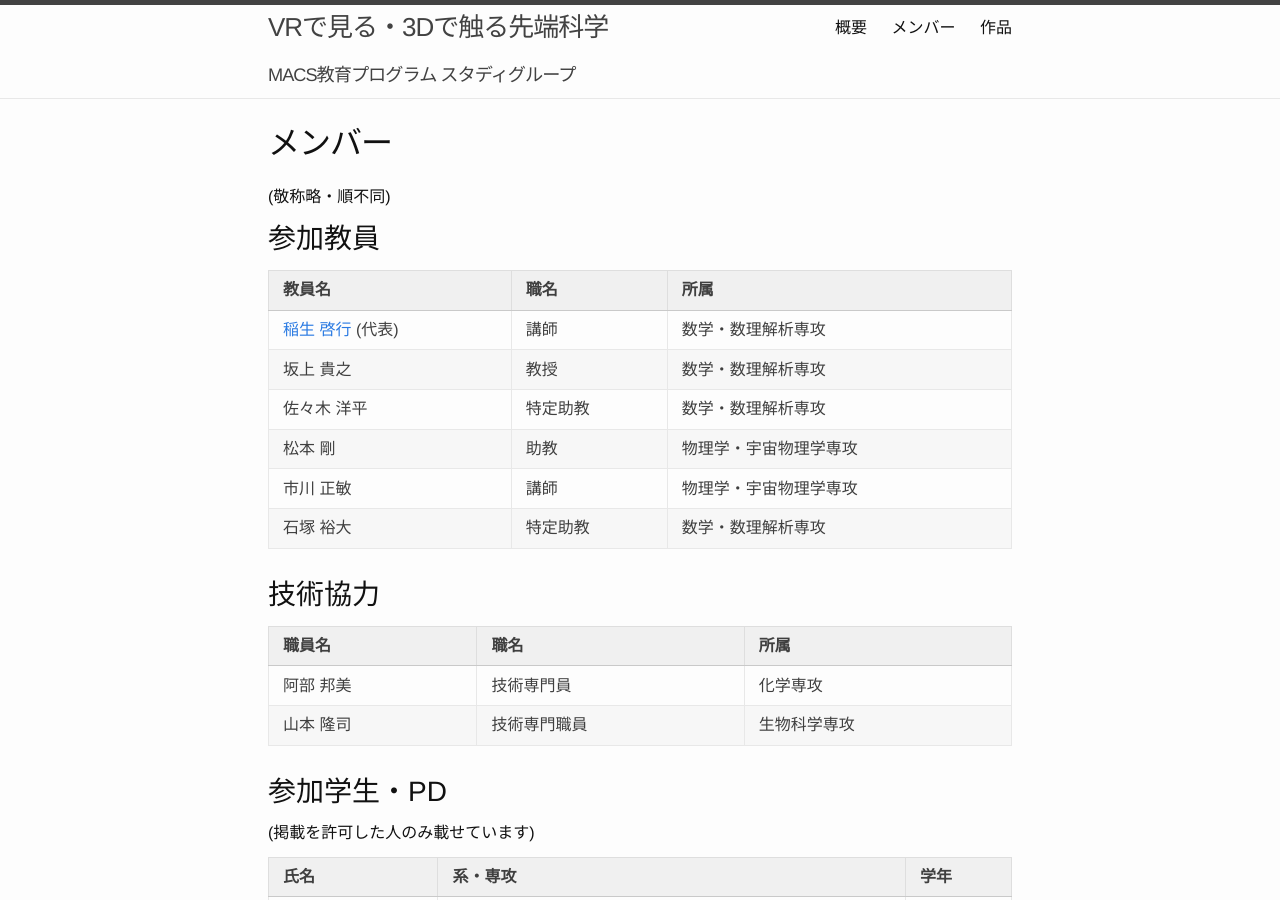
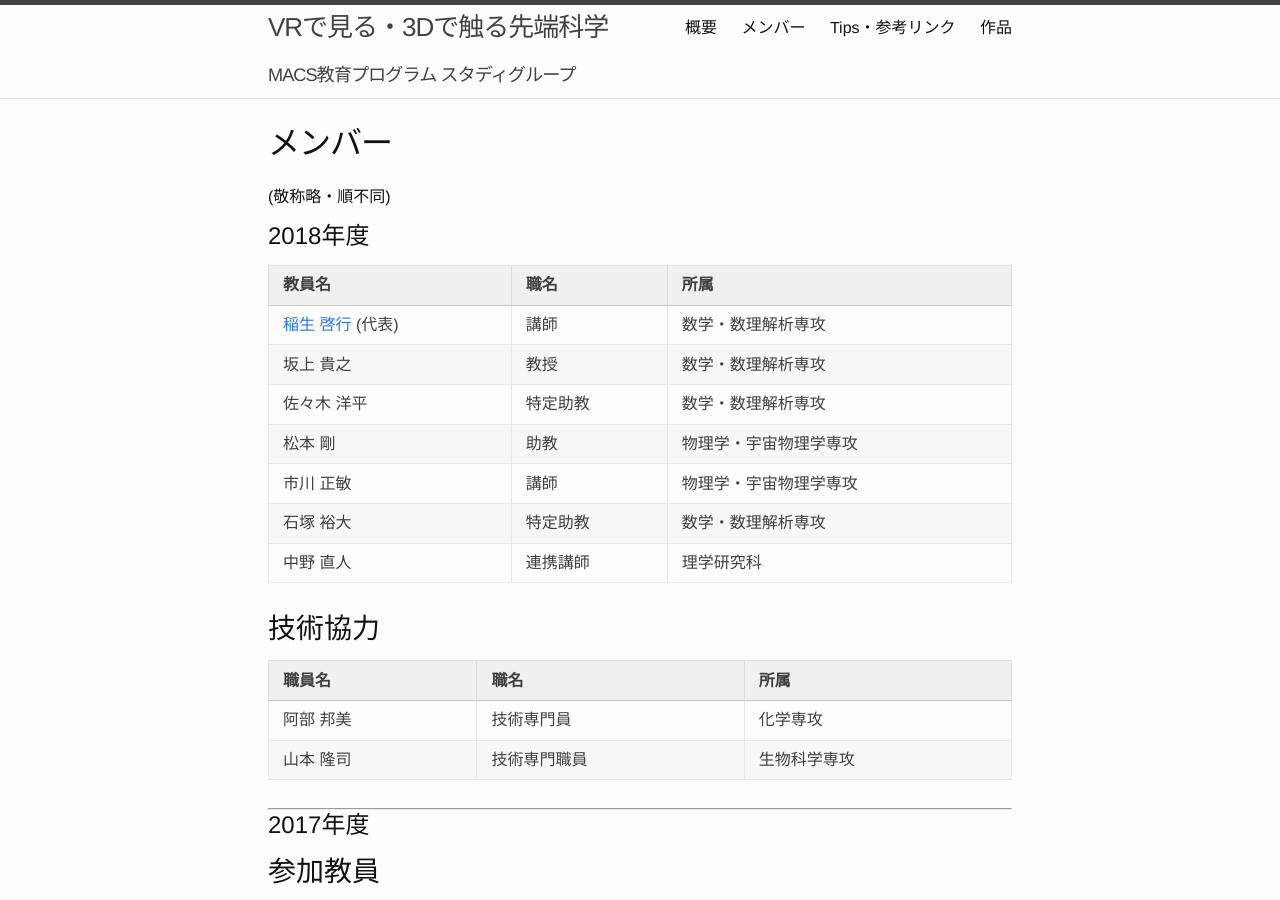
Before and after one commit to macs-vr/macs-vr.github.io, a Jekyll site: the page built from member.md, in a window 1280 px wide and 900 px high. Built offline with Jekyll 4.4.1, drawn with Linux system fonts in a browser that asks for light colours.

Commit message:
Update to year 2018

```diff
--- a/member.md
+++ b/member.md
@@ -4,6 +4,28 @@ title: メンバー
 ---
 
 (敬称略・順不同)
+
+# 2018年度
+
+| 教員名     | 職名 | 所属                  |
+| ---------- | ---- | --------------------- |
+| [稲生 啓行](https://www.math.kyoto-u.ac.jp/~inou/) (代表)  | 講師 | 数学・数理解析専攻     |
+| 坂上 貴之  | 教授     | 数学・数理解析専攻     |
+| 佐々木 洋平| 特定助教 | 数学・数理解析専攻     |
+| 松本 剛    | 助教     | 物理学・宇宙物理学専攻 |
+| 市川 正敏  | 講師     | 物理学・宇宙物理学専攻 |
+| 石塚 裕大  | 特定助教 | 数学・数理解析専攻 |
+| 中野 直人  | 連携講師 | 理学研究科 |
+
+## 技術協力
+
+| 職員名    | 職名         | 所属         |
+| --------- | ------------ | ------------ |
+| 阿部 邦美 | 技術専門員   | 化学専攻     |
+| 山本 隆司 | 技術専門職員 | 生物科学専攻 |
+
+---
+# 2017年度
 
 ## 参加教員
 
```
Also changed, not shown: about.md (+2 -2 lines), tips.md (added, +28 -0 lines).
